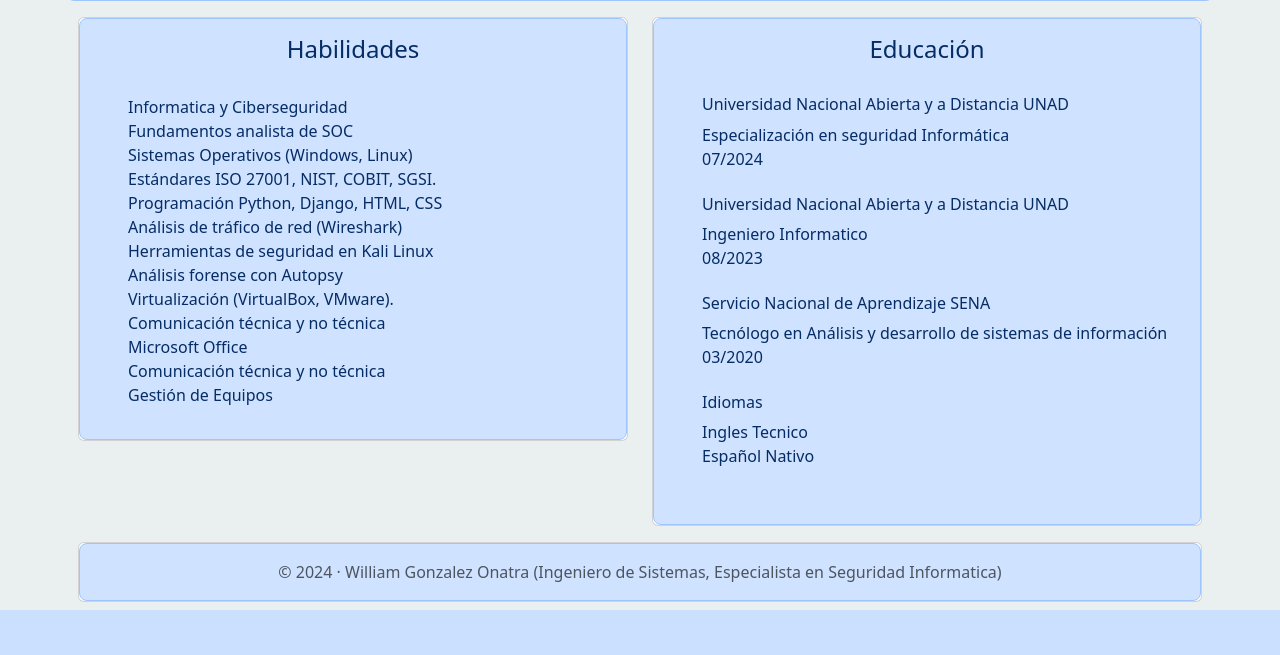
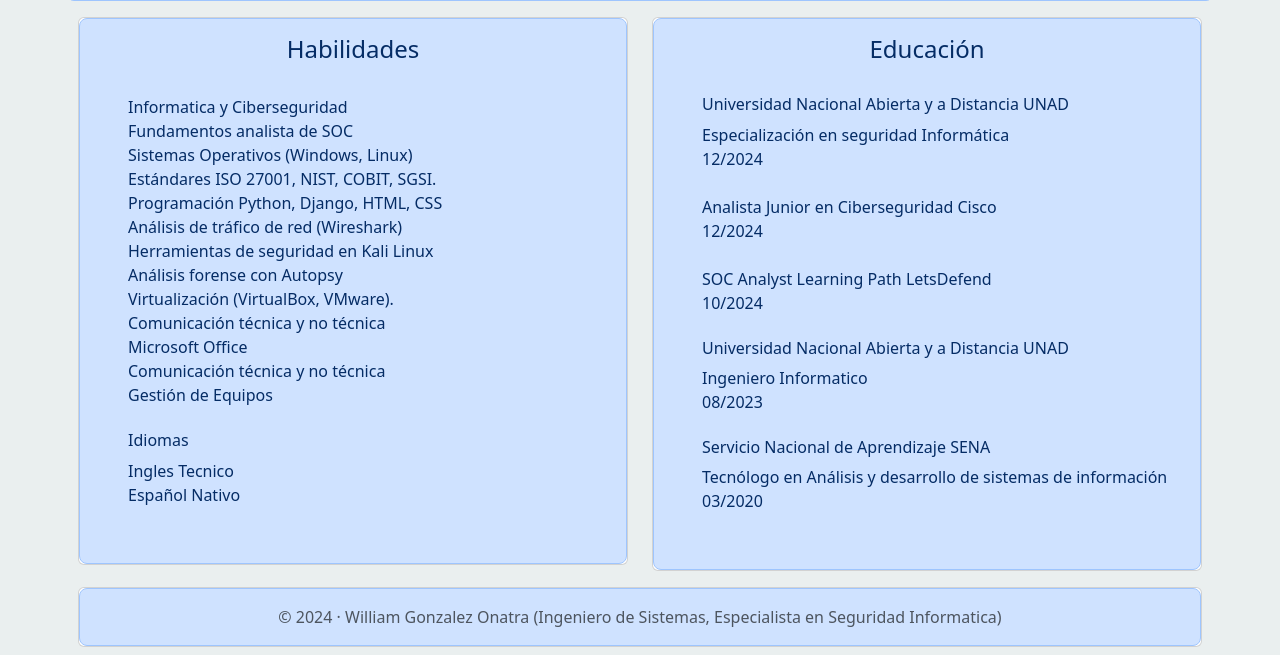
Before and after one commit to willi0710/Portafolio, a Django app: page / in a window 1280 px wide. Shown: the part 527-1182 px from the top of the page. Before the commit the page ends 1137 px from the top, so only its background shows below. Run offline with Django 4.2, Linux system fonts and the light colour scheme.

Commit message:
HV 5/12/2024

```diff
--- a/miPortafolio/templates/index.html
+++ b/miPortafolio/templates/index.html
@@ -49,7 +49,10 @@
                         <li>Comunicación técnica y no técnica</li>
                         <li>Microsoft Office</li>
                         <li>Comunicación técnica y no técnica </li>
-                        <li>Gestión de Equipos</li>
+                        <li>Gestión de Equipos</li><br>
+                        <h6>Idiomas</h6>
+                        <li>Ingles Tecnico</li>
+                        <li>Español Nativo</li><br>
 
 
                     </ul>
@@ -63,16 +66,18 @@
                     <ul class="lista-sin-viñetas">
                         <h6>Universidad Nacional Abierta y a Distancia UNAD</h6>
                         <li>Especialización en seguridad Informática</li>
-                        <li>07/2024</li><br>
+                        <li>12/2024</li><br>
+                        <li>Analista Junior en Ciberseguridad Cisco</li>
+                        <li>12/2024</li><br>
+                        <li>SOC Analyst Learning Path LetsDefend</li>
+                        <li>10/2024</li><br>
                         <h6>Universidad Nacional Abierta y a Distancia UNAD</h6>
                         <li>Ingeniero Informatico</li>
                         <li>08/2023</li><br>
                         <h6>Servicio Nacional de Aprendizaje SENA</h6>
                         <li>Tecnólogo en Análisis y desarrollo de sistemas de información</li>
                         <li>03/2020</li><br>
-                        <h6>Idiomas</h6>
-                        <li>Ingles Tecnico</li>
-                        <li>Español Nativo</li><br>
+
                     </ul>
                 </div>
             </div>
```
Also changed, not shown: 1 other file.
